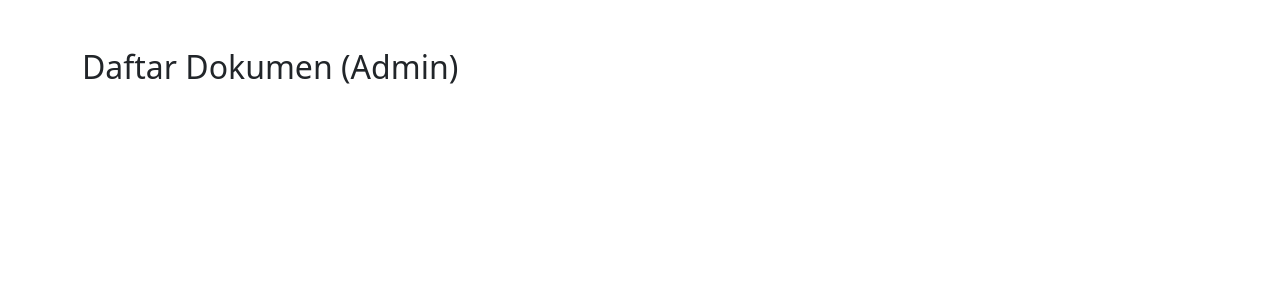
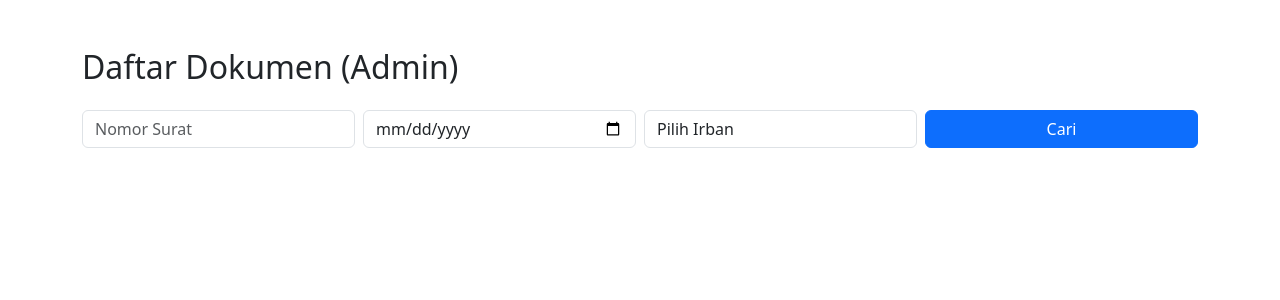
Before and after one commit to muharya022/ilkom-22-cloud-7, a Django app: template sistem_laporan/dokumen/templates/dokumen/daftar_dokumen_admin.html in a window 1280 px wide. Shown: the top 300 px of the page. Run offline with Django 5.2, Linux system fonts and the light colour scheme; the template is opened without the code that fills it, so the values that code supplies are empty; some libraries are stand-ins or nearby versions.

Commit message:
daftar dokumen adminedit

```diff
--- a/sistem_laporan/dokumen/templates/dokumen/daftar_dokumen_admin.html
+++ b/sistem_laporan/dokumen/templates/dokumen/daftar_dokumen_admin.html
@@ -18,3 +18,28 @@
             {% endfor %}
         {% endif %}
         <h2 class="mb-4">Daftar Dokumen (Admin)</h2>
+
+        <!-- Formulir Pencarian -->
+        <form method="GET" class="mb-4">
+            <div class="row g-2">
+                <div class="col-md-3">
+                    <input type="text" class="form-control" name="nomor_surat" placeholder="Nomor Surat" value="{{ request.GET.nomor_surat }}">
+                </div>
+                <div class="col-md-3">
+                    <input type="date" class="form-control" name="tanggal_surat" value="{{ request.GET.tanggal_surat }}">
+                </div>
+                <div class="col-md-3">
+                    <select class="form-control" name="irban">
+                        <option value="">Pilih Irban</option>
+                        <option value="IRBAN 1" {% if request.GET.irban == "IRBAN 1" %}selected{% endif %}>IRBAN 1</option>
+                        <option value="IRBAN 2" {% if request.GET.irban == "IRBAN 2" %}selected{% endif %}>IRBAN 2</option>
+                        <option value="IRBAN 3" {% if request.GET.irban == "IRBAN 3" %}selected{% endif %}>IRBAN 3</option>
+                        <option value="IRBAN 4" {% if request.GET.irban == "IRBAN 4" %}selected{% endif %}>IRBAN 4</option>
+                        <option value="IRBAN INVESTIGASI" {% if request.GET.irban == "IRBAN INVESTIGASI" %}selected{% endif %}>IRBAN INVESTIGASI</option>
+                    </select>
+                </div>
+                <div class="col-md-3">
+                    <button type="submit" class="btn btn-primary w-100">Cari</button>
+                </div>
+            </div>
+        </form>
```
